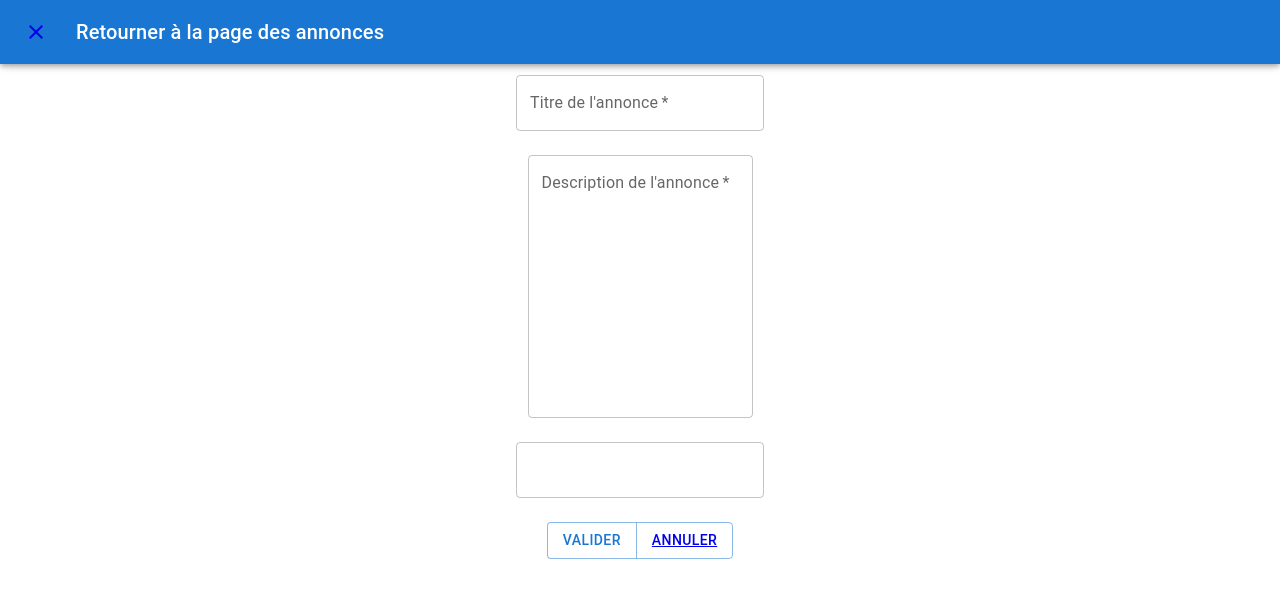
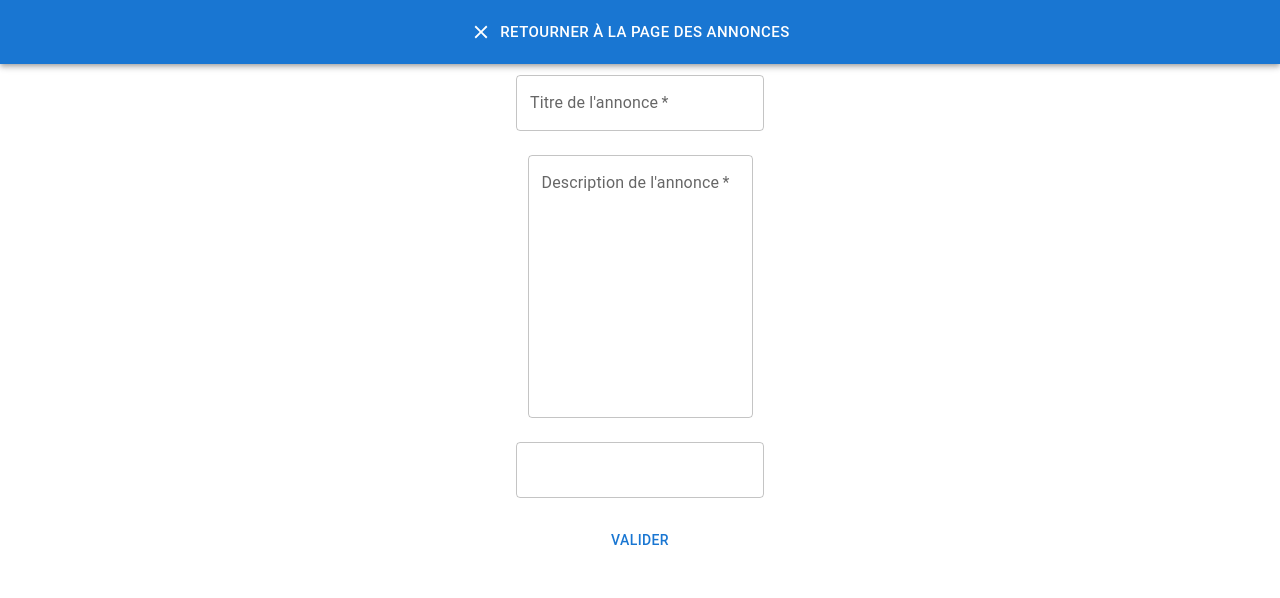
Before and after one commit to yaminabes/Marketplace-api, a React (Create React App) app in the folder frontend/: page /offres/new in a window 1280 px wide. Shown: the top 598 px of the page. Built offline with nearby package versions, Linux system fonts and the light colour scheme.

Commit message:
Corrections layout

```diff
--- a/frontend/src/pages/Marketplace/AdForm.tsx
+++ b/frontend/src/pages/Marketplace/AdForm.tsx
@@ -1,10 +1,8 @@
 import {useEffect, useState} from 'react';
 import Stack from "@mui/material/Stack";
 import {TextField, Typography} from "@mui/material";
-import ButtonGroup from "@mui/material/ButtonGroup";
 import Button from "@mui/material/Button";
-import {Link, useOutletContext} from 'react-router-dom';
-import IconButton from "@mui/material/IconButton";
+import {Link, useNavigate, useOutletContext} from 'react-router-dom';
 import AddCircleIcon from "@mui/icons-material/AddCircle";
 import MenuIcon from "@mui/icons-material/Menu";
 import ClearIcon from '@mui/icons-material/Clear';
@@ -24,6 +22,7 @@ type Form = {
 const AdForm: React.FC = () => {
     const [formData, setFormData] = useState<Form>();
     const [toolbarRender, setToolbarRender] = useOutletContext();
+    const navigate = useNavigate();
 
     useEffect(() => {
         setToolbarRender(() => toolbarRenderMarketplace());
@@ -32,20 +31,16 @@ const AdForm: React.FC = () => {
     function toolbarRenderMarketplace(): JSX.Element {
         return (
             <>
-                <Link to={"/offres"}>
-                    <IconButton
+                <Button
+                    fullWidth={true}
                     size="large"
-                        edge="start"
                     color="inherit"
-                        aria-label="ajouter"
+                    startIcon={<ClearIcon />}
                     sx={{ mr: 2 }}
+                    onClick={() => navigate("/offres")}
                 >
-                        <ClearIcon />
-                    </IconButton>
-                </Link>
-                <Typography variant="h6" component="div" sx={{ flexGrow: 1 }}>
                         Retourner à la page des annonces
-                </Typography>
+                </Button>
             </>
         );
     }
@@ -81,10 +76,7 @@ const AdForm: React.FC = () => {
                     required={true}
                     label={""}
                 />
-                <ButtonGroup>
                 <Button>Valider</Button>
-                    <Button><Link to={'/offres'}>Annuler</Link></Button>
-                </ButtonGroup>
             </Stack>
         </>
     );
--- a/frontend/src/pages/Marketplace/MarketPlaceLayout.tsx
+++ b/frontend/src/pages/Marketplace/MarketPlaceLayout.tsx
@@ -13,7 +13,7 @@ const MarketPlaceLayout: React.FC = () => {
 
     return (
         <Box sx={{flexGrow: 1}}>
-            <AppBar position={"fixed"}>
+            <AppBar position={"absolute"}>
                 { toolbarRender ? (
                     <Toolbar
                         sx={{height: 40}}
--- a/frontend/src/pages/Marketplace/Marketplace.tsx
+++ b/frontend/src/pages/Marketplace/Marketplace.tsx
@@ -1,5 +1,5 @@
 import { useEffect, useState } from 'react';
-import {Link, useOutletContext} from 'react-router-dom';
+import {Link, useNavigate, useOutletContext} from 'react-router-dom';
 import MyCard from '../../components/MyCard';
 import Box from '@mui/material/Box';
 import ButtonGroup from '@mui/material/ButtonGroup';
@@ -23,6 +23,7 @@ import IconButton from "@mui/material/IconButton";
 import AddCircleIcon from "@mui/icons-material/AddCircle";
 import MenuIcon from "@mui/icons-material/Menu";
 import MySelect from "../../components/MySelect.tsx";
+import ClearIcon from "@mui/icons-material/Clear";
 // @ts-ignore
 
 const Marketplace: React.FC = () => {
@@ -31,6 +32,7 @@ const Marketplace: React.FC = () => {
     const [adData, setAdData] = useState<AdInterface>();
     const [filtersOpened, setFiltersOpened] = useState<boolean>(false);
     const [toolbarRender, setToolbarRender] = useOutletContext();
+    const navigate = useNavigate();
 
     useEffect(() => {
         setToolbarRender(() => toolbarRenderMarketplace());
@@ -148,20 +150,17 @@ const Marketplace: React.FC = () => {
     function toolbarRenderMarketplace(): JSX.Element {
         return (
             <>
-                <IconButton
+                <Button
+                    fullWidth={true}
                     size="large"
-                    edge="start"
                     color="inherit"
-                    aria-label="ajouter"
+                    startIcon={<AddCircleIcon />}
                     sx={{ mr: 2 }}
+                    onClick={() => navigate("/offres/new")}
                 >
-                    <Link to={"/offres/new"}>
-                        <AddCircleIcon />
-                    </Link>
-                </IconButton>
-                <Typography variant="h6" component="div" sx={{ flexGrow: 1 }}>
-                    Ajouter une annonce
-                </Typography>
+                        Ajouter une annonce
+                </Button>
+
                 <IconButton
                     onClick={() => setFiltersOpened(true)}
                 >
```
Lines whose indentation alone changed are shown as unchanged.
